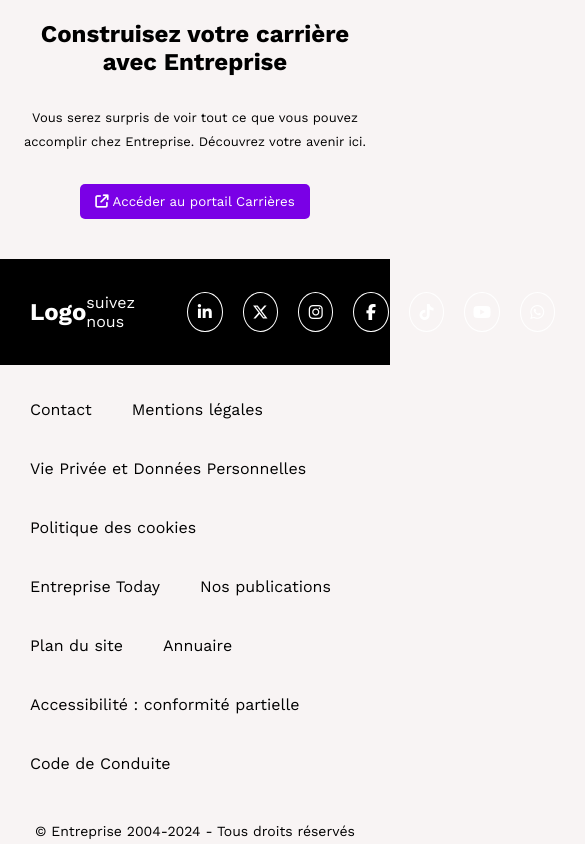
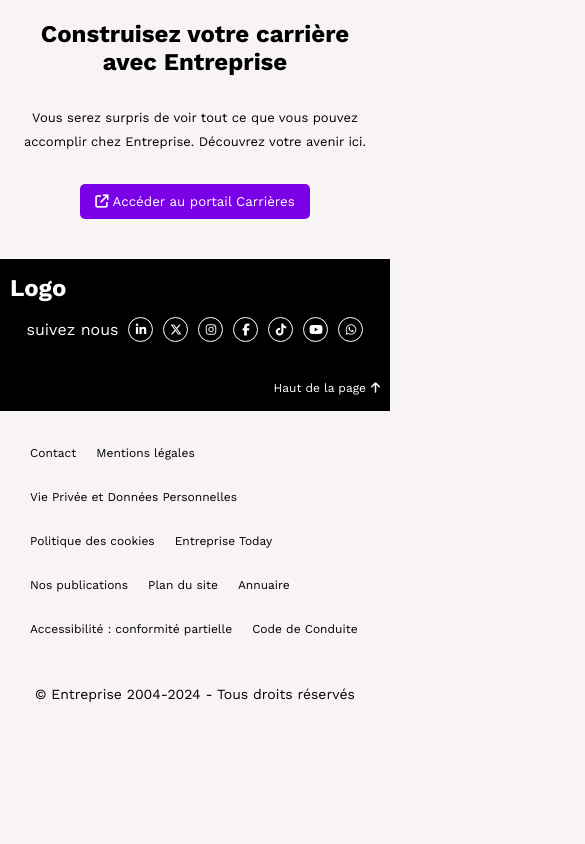
Before and after one commit to FyasserF/void-test, a React (Vite) app: page / in a window 390 px wide. Shown: the part 7326-8170 px from the top of the page, 585 px wide, since content can reach past the window. After the commit the page ends 8033 px from the top, so only its background shows below. Built offline with nearby package versions, Linux system fonts and the light colour scheme.

Commit message:
Adding responsivity for Footer

```diff
--- a/src/components/Footer/Footer.css
+++ b/src/components/Footer/Footer.css
@@ -71,6 +71,11 @@
                 text-decoration: none;
                 color: black;
                 font-weight: 400;
+                transition: .4s;
+
+                &:hover {
+                    opacity: .5;
+                }
             }
         }
 
@@ -81,3 +86,127 @@
         }
     }
 }
+
+@media (max-width: 1000px) {
+    .Footer {
+        .buttom {
+            .links {
+                gap: 30px 20px;
+            }
+        }
+    }
+}
+
+@media (max-width: 900px) {
+    .Footer {
+        .top {
+            .right {
+                gap: 30px;
+
+                .links {
+                    i {
+                        font-size: 12px;
+                        height: 25px;
+                        width: 25px;
+                    }
+                }
+            }
+        }
+    }
+}
+
+@media (max-width: 750px) {
+    .Footer {
+
+        .top {
+            padding: 15px 10px;
+
+            .right {
+                gap: 35px;
+
+                .links {
+                    gap: 10px;
+
+                    i {
+                        font-size: 12px;
+                        height: 25px;
+                        width: 25px;
+                    }
+                }
+
+                .hautPage {
+                    button {
+                        font-size: 12px;
+                    }
+
+                    i {
+                        margin-left: 5px !important;
+                    }
+                }
+            }
+        }
+    }
+}
+
+@media (max-width: 600px) {
+    .Footer {
+        .top {
+            flex-direction: column;
+            gap: 15px;
+
+            .logo {
+                width: 100%;
+            }
+
+            .right {
+                flex-direction: column;
+                width: 100%;
+
+                .links {
+                    gap: 10px;
+
+                    i {
+                        font-size: 15px;
+                        height: 35px;
+                        width: 35px;
+                    }
+                }
+
+                .hautPage {
+                    margin-left: auto;
+                }
+            }
+        }
+    }
+}
+
+
+@media (max-width: 500px) {
+    .Footer {
+        .buttom {
+
+            a {
+                font-size: 12px;
+            }
+        }
+    }
+}
+
+@media (max-width: 450px) {
+    .Footer {
+        .top {
+            .right {
+                .links {
+                    gap: 10px;
+                    flex-wrap: wrap;
+
+                    i {
+                        font-size: 12px;
+                        height: 25px;
+                        width: 25px;
+                    }
+                }
+            }
+        }
+    }
+}
--- a/src/components/Footer/Footer.jsx
+++ b/src/components/Footer/Footer.jsx
@@ -14,7 +14,7 @@ export default function Footer() {
     }
 
     return (
-        <div className="Footer">
+        <footer className="Footer">
             <div className="top">
                 <div className="logo">
                     <h2>Logo</h2>
@@ -32,7 +32,7 @@ export default function Footer() {
 
                     </div>
                     <div className="hautPage">
-                        <button onClick={handleGoUp}>Haut de la page <i className="fa-solid fa-arrow-up"></i></button>
+                        <button onClick={handleGoUp}>Haut de la page<i className="fa-solid fa-arrow-up"></i></button>
                     </div>
                 </div>
             </div>
@@ -44,6 +44,6 @@ export default function Footer() {
                 </div>
                 <p>© Entreprise 2004-2024 - Tous droits réservés</p>
             </div>
-        </div>
+        </footer>
     )
 }
```
